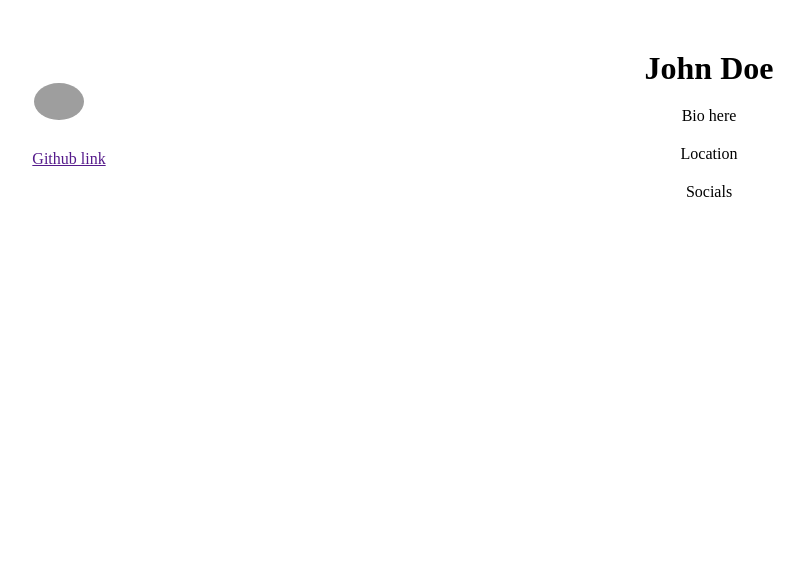
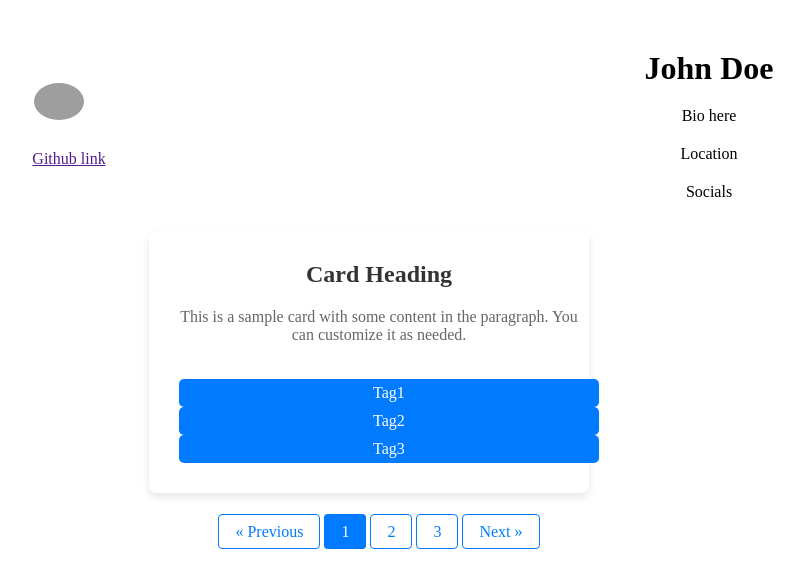
Before and after one commit to TanvirHasanPrince/Github-Repositories-listing-page, a plain HTML site: page index.html in a window 1280 px wide. Shown: the top 588 px of the page, without its empty margins (291-1095 px from the left). Drawn offline with Linux system fonts and the light colour scheme; grey boxes are pictures that could not be loaded.

Commit message:
Repo card and pagination skeleton done

```diff
--- a/index.html
+++ b/index.html
@@ -27,6 +27,29 @@
     </div>
 
     <!-- Ending of the profile section -->
+    <!-- Starting of repos -->
+    <div class="card">
+      <h2 class="card-heading">Card Heading</h2>
+      <p class="card-paragraph">
+        This is a sample card with some content in the paragraph. You can
+        customize it as needed.
+      </p>
+      <div class="tag-section">
+        <span class="tag">Tag1</span>
+        <span class="tag">Tag2</span>
+        <span class="tag">Tag3</span>
+      </div>
+    </div>
+    <!-- Ending of repos -->
+    <!-- Starting of pagination  -->
+<div class="pagination">
+  <a href="#">&laquo; Previous</a>
+  <a href="#" class="active">1</a>
+  <a href="#">2</a>
+  <a href="#">3</a>
+  <a href="#">Next &raquo;</a>
+</div>
+    <!-- Ending of pagination  -->
   </body>
   <script src="./script.js"></script>
 </html>
--- a/style.css
+++ b/style.css
@@ -1,8 +1,10 @@
 * {
- padding: 10px 10px 10px 10px;
- width: 100%;
- margin: 0 auto;
+  padding: 10px 10px 10px 10px;
+  width: 100%;
+  margin: 0 auto;
 }
+
+/* Starting - Intro section */
 
 .avatar-section {
   display: flex;
@@ -20,8 +22,67 @@
 }
 
 .intro-div {
-   display: flex;
+  display: flex;
   flex-direction: row;
   align-items: center;
   text-align: center;
 }
+
+/* Ending - Intro section */
+
+/* Starting of repo section */
+.card {
+  background-color: #fff;
+  border-radius: 8px;
+  box-shadow: 0 4px 8px rgba(0, 0, 0, 0.1);
+  padding: 20px;
+  max-width: 400px;
+  text-align: center;
+}
+
+.card-heading {
+  color: #333;
+}
+
+.card-paragraph {
+  color: #666;
+}
+
+.tag-section {
+  margin-top: 15px;
+}
+
+.tag {
+  display: inline-block;
+  background-color: #007bff;
+  color: #fff;
+  padding: 5px 10px;
+  border-radius: 5px;
+  margin-right: 5px;
+}
+/* Ending of repo section */
+
+
+/* Starting - Pagination section */
+.pagination {
+  margin-top: 20px;
+  text-align: center;
+}
+
+.pagination a {
+  color: #007bff;
+  padding: 8px 16px;
+  text-decoration: none;
+  border: 1px solid #007bff;
+  border-radius: 4px;
+}
+
+.pagination a.active {
+  background-color: #007bff;
+  color: #fff;
+}
+
+.pagination a:hover {
+  background-color: #ddd;
+}
+/* Ending - Pagination section */
```
